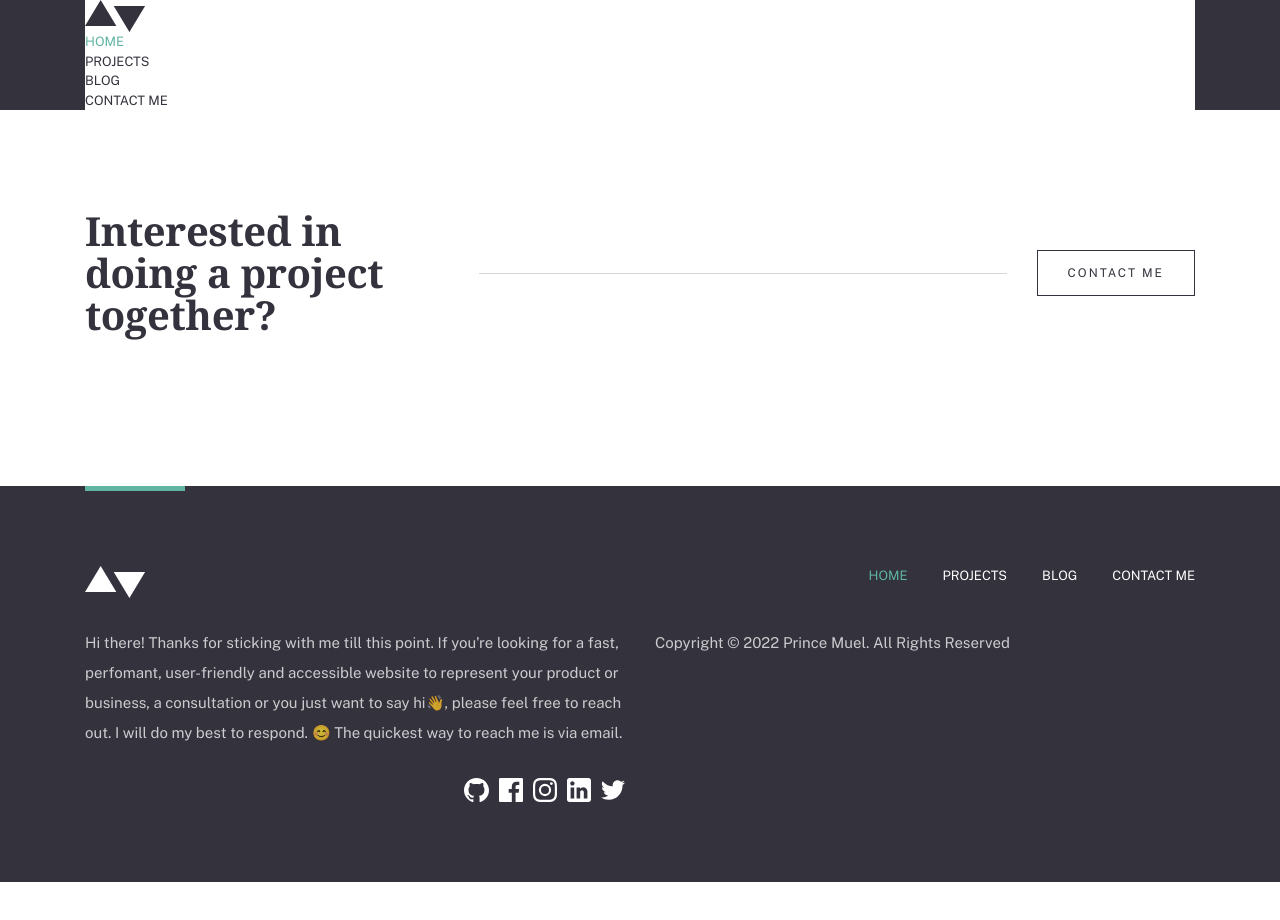
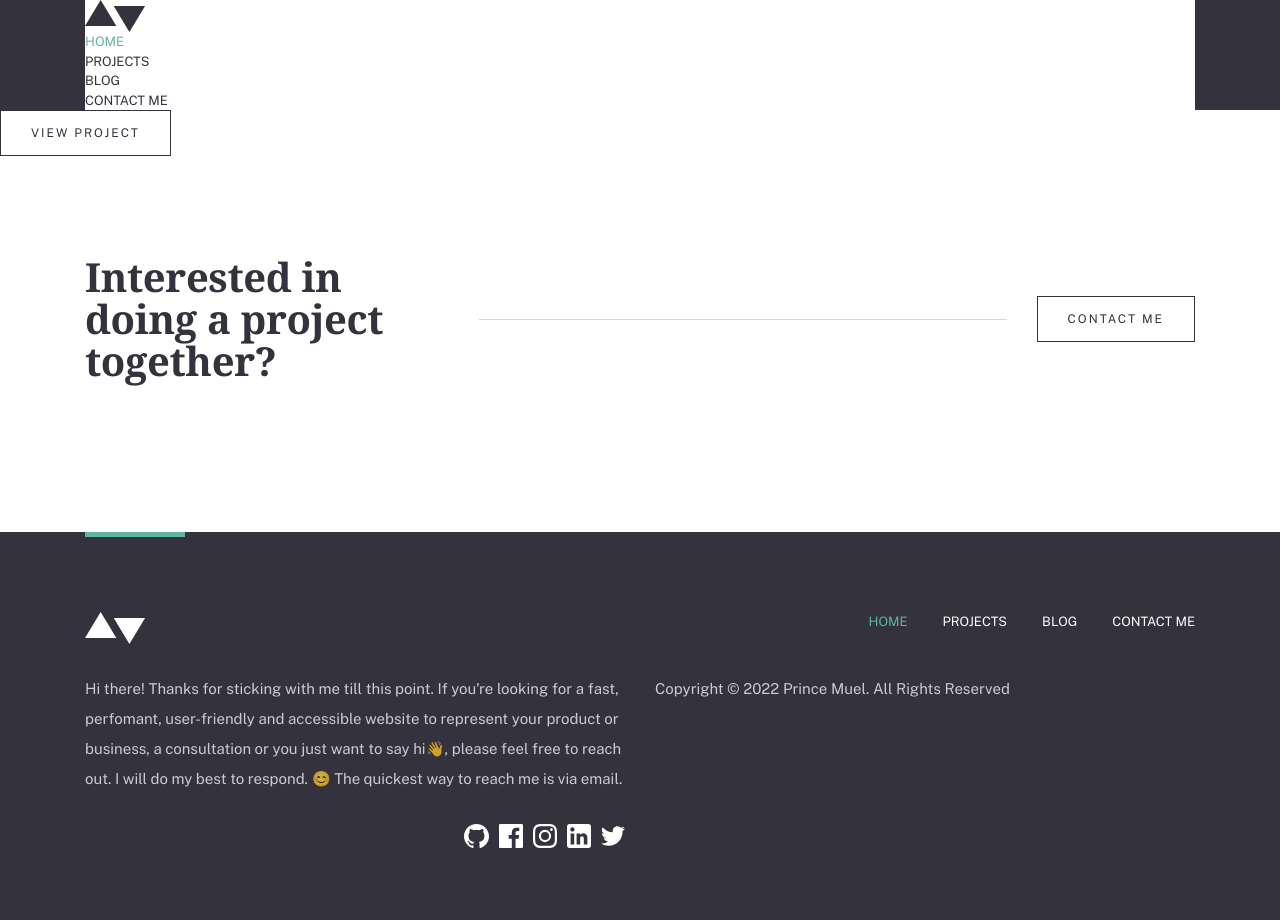
Before and after one commit to princemuel/dotfiles, a Next.js app: page / in a window 1280 px wide. Shown: the top 920 px of the page. Before the commit the page ends 882 px from the top, so only its background shows below. Built offline with nearby package versions, Linux system fonts and the light colour scheme; a web font is replaced by a local one; what @savvywombat/tailwindcss-grid-areas would draw is missing.

Commit message:
Add cta section to home page

```diff
--- a/components/templates/home.tsx
+++ b/components/templates/home.tsx
@@ -1,4 +1,5 @@
 import { CTASection } from 'components/organisms';
+import Link from 'next/link';
 
 type Props = {};
 
@@ -11,12 +12,10 @@ const HomepageTemplate = (props: Props) => {
       {/* IMG */}
       {/* HEADING */}
       {/* TEXT */}
-      {/* BUTTON */}
+      <Link href={`/products/['id']`} as={''} passHref>
+        <a className='btn btn-secondary'>View Project</a>
+      </Link>
       {/* ABOUT */}
-
-      {/* CTA  */}
-
-      {/* CTA  */}
 
       <CTASection />
     </main>
```
